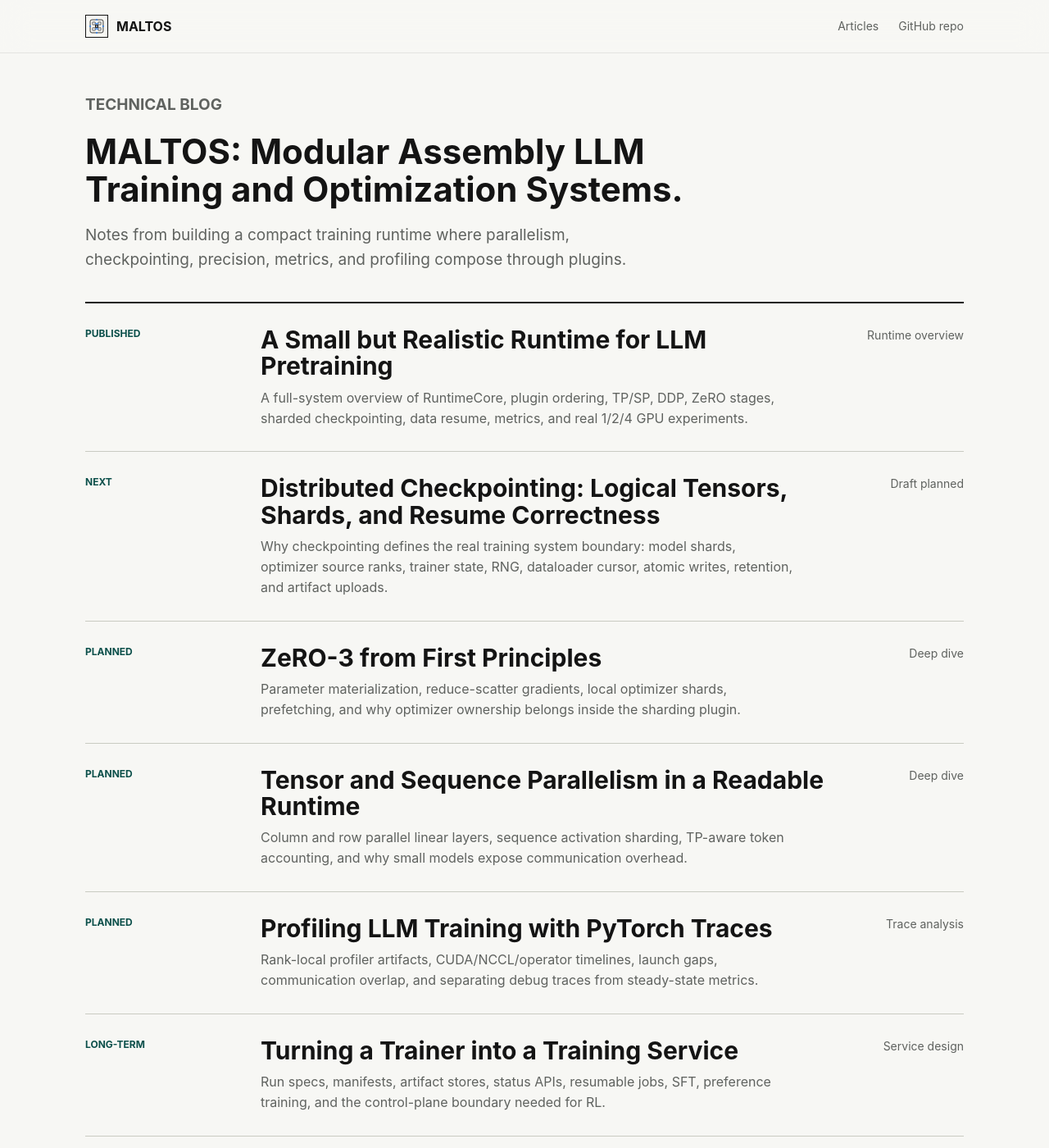
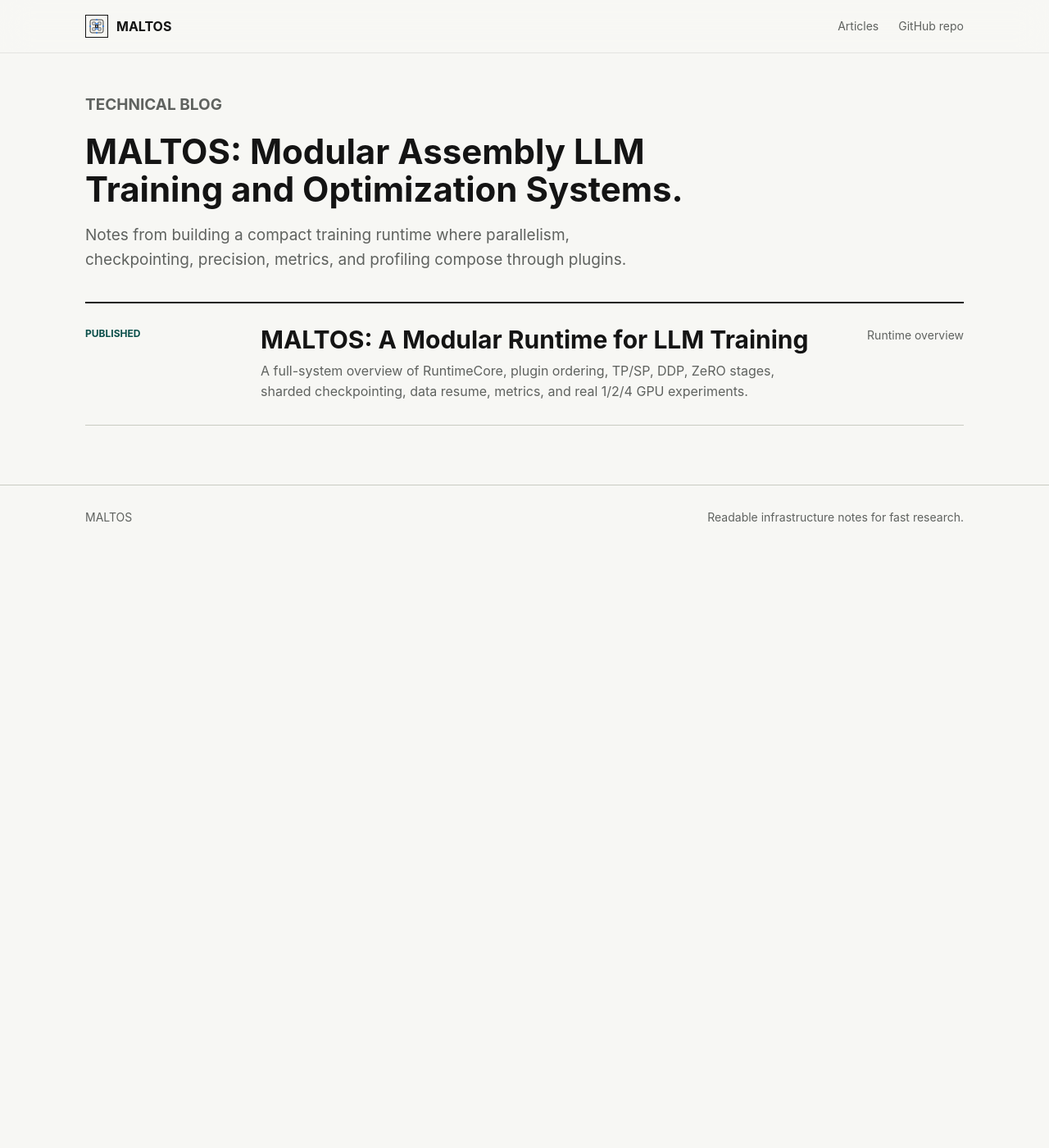
Before and after one commit to xing7code/maltos-blog, a Jekyll site: the page index.html, which Jekyll copies as it is, in a window 1280 px wide and 1400 px high. Shown: the whole window at 82% size. Built offline with Jekyll 4.4.1, drawn with Linux system fonts in a browser that asks for light colours.

Commit message:
Refine MALTOS blog launch content

```diff
--- a/_config.yml
+++ b/_config.yml
@@ -1,7 +1,7 @@
 title: MALTOS
 description: Modular infrastructure notes for LLM pretraining and post-training systems.
 url: ""
-baseurl: "/alloy-blog"
+baseurl: "/maltos-blog"
 markdown: kramdown
 highlighter: rouge
 
--- a/_layouts/default.html
+++ b/_layouts/default.html
@@ -16,7 +16,7 @@
         </a>
         <div class="nav-links">
           <a href="{{ '/' | relative_url }}">Articles</a>
-          <a href="https://github.com/xing7code/llm-train-systems">GitHub repo</a>
+          <a href="https://github.com/xing7code/maltos">GitHub repo</a>
         </div>
       </nav>
     </header>
--- a/index.html
+++ b/index.html
@@ -19,7 +19,7 @@
         </a>
         <div class="nav-links">
           <a href="index.html">Articles</a>
-          <a href="https://github.com/xing7code/llm-train-systems">GitHub repo</a>
+          <a href="https://github.com/xing7code/maltos">GitHub repo</a>
         </div>
       </nav>
     </header>
@@ -39,7 +39,7 @@
         <article class="post-row featured">
           <div class="meta">Published</div>
           <div>
-            <h2><a href="blog/a-small-but-realistic-runtime-for-llm-pretraining.html">A Small but Realistic Runtime for LLM Pretraining</a></h2>
+            <h2><a href="blog/maltos-a-modular-runtime-for-llm-training.html">MALTOS: A Modular Runtime for LLM Training</a></h2>
             <p>
               A full-system overview of RuntimeCore, plugin ordering, TP/SP, DDP,
               ZeRO stages, sharded checkpointing, data resume, metrics, and real
@@ -47,70 +47,6 @@
             </p>
           </div>
           <div class="status">Runtime overview</div>
-        </article>
-
-        <article class="post-row">
-          <div class="meta">Next</div>
-          <div>
-            <h2>Distributed Checkpointing: Logical Tensors, Shards, and Resume Correctness</h2>
-            <p>
-              Why checkpointing defines the real training system boundary:
-              model shards, optimizer source ranks, trainer state, RNG,
-              dataloader cursor, atomic writes, retention, and artifact uploads.
-            </p>
-          </div>
-          <div class="status">Draft planned</div>
-        </article>
-
-        <article class="post-row">
-          <div class="meta">Planned</div>
-          <div>
-            <h2>ZeRO-3 from First Principles</h2>
-            <p>
-              Parameter materialization, reduce-scatter gradients, local optimizer
-              shards, prefetching, and why optimizer ownership belongs inside the
-              sharding plugin.
-            </p>
-          </div>
-          <div class="status">Deep dive</div>
-        </article>
-
-        <article class="post-row">
-          <div class="meta">Planned</div>
-          <div>
-            <h2>Tensor and Sequence Parallelism in a Readable Runtime</h2>
-            <p>
-              Column and row parallel linear layers, sequence activation sharding,
-              TP-aware token accounting, and why small models expose communication
-              overhead.
-            </p>
-          </div>
-          <div class="status">Deep dive</div>
-        </article>
-
-        <article class="post-row">
-          <div class="meta">Planned</div>
-          <div>
-            <h2>Profiling LLM Training with PyTorch Traces</h2>
-            <p>
-              Rank-local profiler artifacts, CUDA/NCCL/operator timelines,
-              launch gaps, communication overlap, and separating debug traces
-              from steady-state metrics.
-            </p>
-          </div>
-          <div class="status">Trace analysis</div>
-        </article>
-
-        <article class="post-row">
-          <div class="meta">Long-term</div>
-          <div>
-            <h2>Turning a Trainer into a Training Service</h2>
-            <p>
-              Run specs, manifests, artifact stores, status APIs, resumable jobs,
-              SFT, preference training, and the control-plane boundary needed for RL.
-            </p>
-          </div>
-          <div class="status">Service design</div>
         </article>
       </section>
     </main>
```
Also changed, not shown: blog/index.html (+2 -54 lines), blog/maltos-a-modular-runtime-for-llm-training.md (renamed from blog/a-small-but-realistic-runtime-for-llm-pretraining.md, +29 -33 lines).
